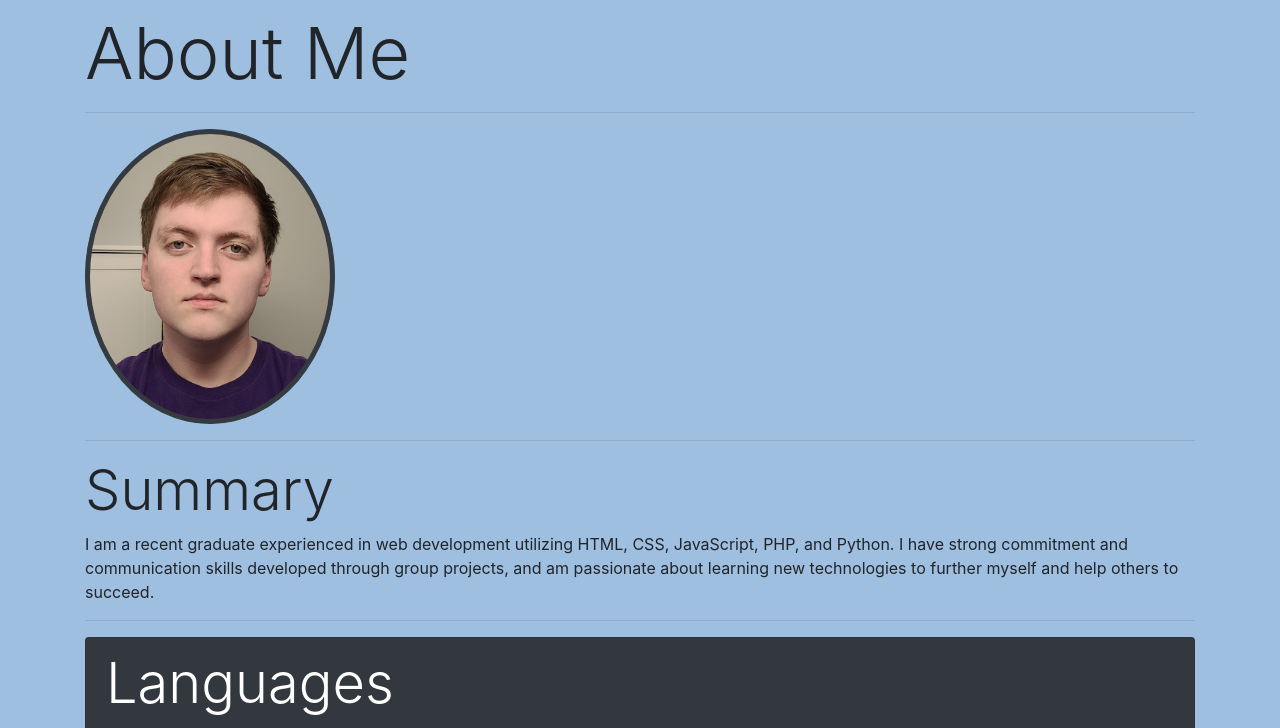
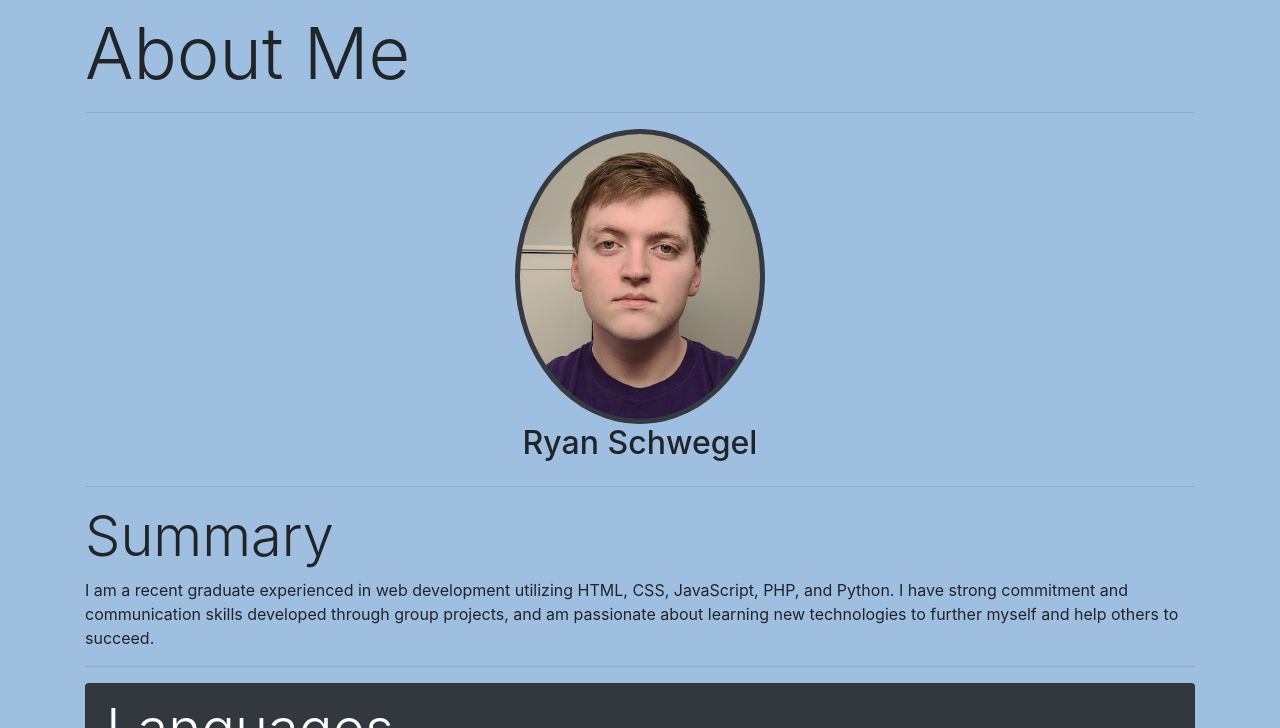
Before and after one commit to schweg64/schweg64.github.io, a plain HTML site: page about.html in a window 1280 px wide. Shown: the part 72-800 px from the top of the page. Drawn offline with nearby package versions, Linux system fonts and the light colour scheme.

Commit message:
Center image

```diff
--- a/about.html
+++ b/about.html
@@ -58,7 +58,10 @@
         <div class="container">
             <h1 class="display-3">About Me</h1>
             <hr>
-            <img src="img/me.png" class="img-thumbnail rounded-circle bg-dark border-dark" style="width:250px">
+            <div class="d-flex flex-column align-items-center">
+                <img src="img/me.png" class="img-thumbnail rounded-circle bg-dark border-dark" style="width:250px">
+                <h2>Ryan Schwegel</h2>
+            </div>
             <hr>
             <h2 class="display-4">Summary</h2>
             <p> I am a recent graduate experienced in web development utilizing HTML, CSS, JavaScript, PHP, and Python. I have strong commitment and communication skills developed through group projects,
```
